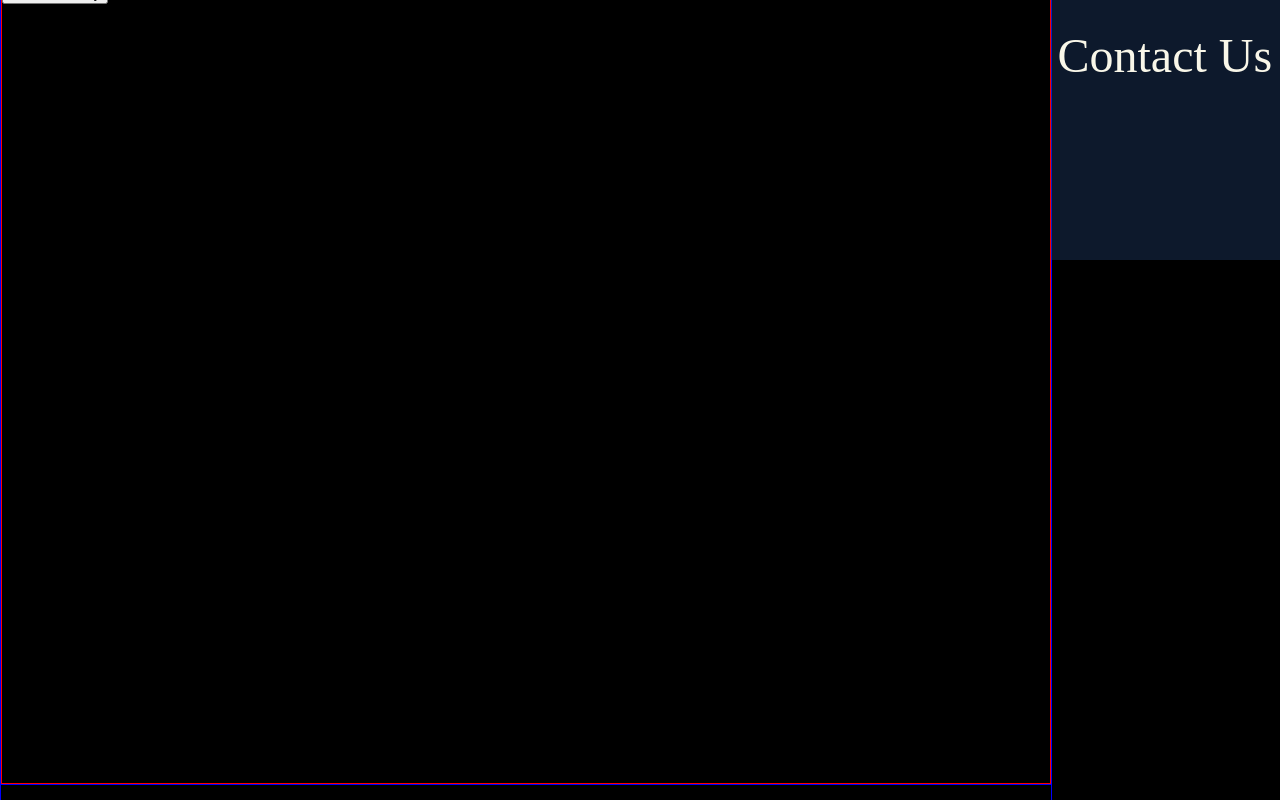
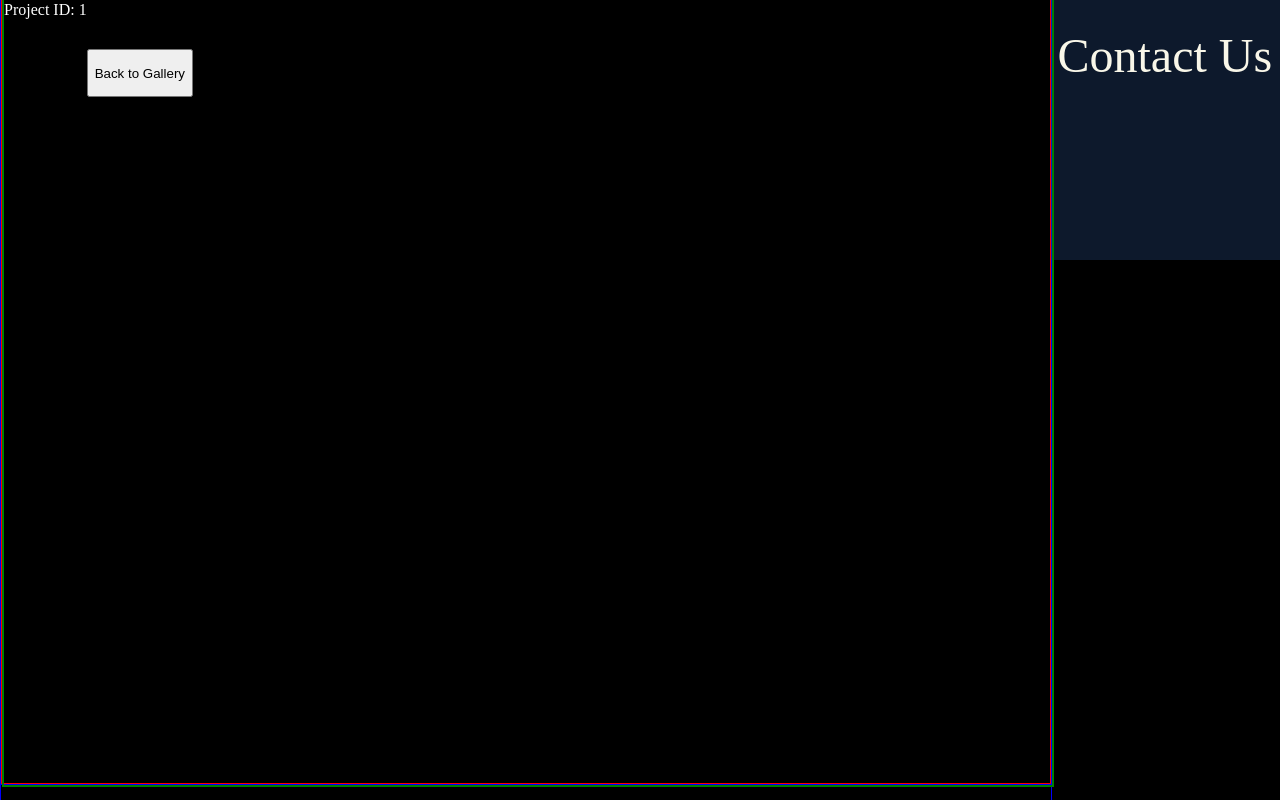
Before and after one commit to ajn2004/daleegoweb, a Next.js app: page / in a window 1280 px wide. Both pictures are taken after a click on the element 219 px from the left and 2068 px from the top of the page. Shown: the part 1668-2468 px from the top of the page. Built offline with nearby package versions, Linux system fonts and the light colour scheme.

Commit message:
Represents equivalent front end and organized code structure

```diff
--- a/components/projects/Focus.tsx
+++ b/components/projects/Focus.tsx
@@ -1,16 +1,18 @@
 import React from 'react';
+import styles from '@/styles/Home.module.css';
 
 interface FocusProps {
   returnToGallery: () => void,
+  projectID: number | null,
 }
 
-const Focus: React.FC<FocusProps> = ({ returnToGallery }) => {
+const Focus: React.FC<FocusProps> = ({ returnToGallery, projectID }) => {
   // ...rendering logic for the focused project view
 
 
   return (
-    <div className="focus">
-      {/* Render your specific project component here */}
+    <div className={styles.focus}>
+      <p>Project ID: {projectID}</p>
       <button onClick={returnToGallery}>Back to Gallery</button>
     </div>
   );
--- a/components/projects/Gallery.tsx
+++ b/components/projects/Gallery.tsx
@@ -1,20 +1,19 @@
-import React, { useState, useRef } from 'react';
-import { Project } from '../project';
+import React from 'react';
+import { projects } from './components';
 import useScroll from './useScroll';
-import styles from '@/styles/Home.module.css';
+
 interface GalleryProps {
-  projects: Project[];
-  focusProject: (project: Project) => void;
+  focusProject: (project: number) => void;
 }
 
-const Gallery: React.FC<GalleryProps> = ({ projects, focusProject }) => {
+const Gallery: React.FC<GalleryProps> = ({ focusProject }) => {
   const {
     galleryRef,
     handleMouseEnter,
     handleMouseLeave,
     handleUserDisengage,
     hoveredProject
-  } = useScroll(projects);
+  } = useScroll(); // attach our horizontal scrolling features and get the functions that make the gallery responsive to user
 
   return (
       <div
@@ -32,7 +31,7 @@ const Gallery: React.FC<GalleryProps> = ({ projects, focusProject }) => {
           }}
         onMouseEnter={() => handleMouseEnter(index)}
           onMouseLeave={handleMouseLeave}
-          onClick={() => focusProject(project)}
+          onClick={() => focusProject(project.id)}
         >
           <img	src={project.imageUrl}	alt={project.name} />
           <h3>{project.name}</h3>
--- /dev/null
+++ b/components/projects/components/Daleego.tsx
@@ -0,0 +1,9 @@
+import React from 'react';
+
+const Daleego = () => {
+  return (
+    <></>
+  );
+};
+
+export default Daleego;
--- /dev/null
+++ b/components/projects/components/Localization.tsx
@@ -0,0 +1,9 @@
+import React from 'react';
+
+const Localization = () => {
+  return (
+    <></>
+  );
+};
+
+export default Localization;
--- /dev/null
+++ b/components/projects/components/SurfaceRender.tsx
@@ -0,0 +1,10 @@
+import React from 'react';
+
+const SurfaceRender = () => {
+  return (
+    <>
+    </>
+    );
+};
+
+export default SurfaceRender;
--- /dev/null
+++ b/components/projects/components/VRMolecules.tsx
@@ -0,0 +1,10 @@
+import React from 'react';
+
+const VRMolecules = () => {
+  return (
+    <>
+    </>
+    );
+};
+
+export default VRMolecules;
--- /dev/null
+++ b/components/projects/components/index.tsx
@@ -0,0 +1,42 @@
+import Daleego from './Daleego';
+import Localization from './Localization';
+import SurfaceRender from './SurfaceRender';
+import VRMolecules from './VRMolecules';
+import { Project } from './project';
+// Organize the various components to be exported easily to the focus project
+const projects: Project[] = [
+    {
+      id: 1,
+      name: "Daleego.com",
+      imageUrl: "/roosevelt_island.jpg",
+      shortBlurb: "This website was coded by Andrew in TSX w/ react and next",
+    },
+    {
+      id: 2,
+      name: "Molecular Cartography",
+      imageUrl: "/guild_icon.png",
+      shortBlurb: "Putting the pieces together.",
+    },
+    {
+      id: 3,
+      name: "Dalton Balts",
+      imageUrl: "/dalton.gif",
+      shortBlurb: "The beerer of boo!",
+    },
+    {
+      id: 4,
+      name: "Deegs Maleegs",
+      imageUrl: "/diego.gif",
+      shortBlurb: "A murderous little snit",
+    },
+    {
+      id: 5,
+      name: "Localization Microscopy",
+      imageUrl: "/DSC02350.JPG",
+      shortBlurb: "Built a scope to peep some space.",
+    },
+
+    // ... more projects
+];
+
+export {Daleego, VRMolecules, Localization, SurfaceRender, projects, Project};
--- a/components/projects/index.tsx
+++ b/components/projects/index.tsx
@@ -1,31 +1,27 @@
 import React, { useState } from 'react';
-import { Project } from '../project';
 import Gallery from './Gallery';
 import Focus from './Focus';
 import styles from '@/styles/Home.module.css';
-import { isUint16Array } from 'util/types';
-interface ProjectsProps {
-  projects: Project[];
-}
 
 enum Mode {
   Gallery,
   Focus,
 }
 
-const Projects: React.FC<ProjectsProps> = ({ projects }) => {
-  // ...logic for switching between Gallery and Focus views
+const Projects = () => {
+
+ // ...logic for switching between Gallery and Focus views
   // keep track of which project is 'in focus'
   const [mode, setMode] = useState<Mode>(Mode.Gallery);
-  const [focusedProject, setFocusedProject] = useState<Project | null>(null);
+  const [projectID, setProjectID] = useState<number | null>(null);
   const [fade, setFade] = useState<boolean>(false);
 
-
-  const focusProject = (project: Project) => {
-    setFade(true)
-    setTimeout(() =>{
-      setMode(Mode.Focus);
-      setFocusedProject(project);
+  // This causes us to swap from gallery to focus
+  const focusProject = (index: number) => {
+    setFade(true) // fade to soften the transition
+    setTimeout(() =>{ // timeout prevents snap changes seen by user
+      setMode(Mode.Focus); // swap to focused mode
+      setProjectID(index); //
       setFade(false)
     }, 250)
   };
@@ -35,6 +31,7 @@ const Projects: React.FC<ProjectsProps> = ({ projects }) => {
     setFade(true)
     setTimeout(() =>{
       setMode(Mode.Gallery);
+      setProjectID(null);
       setFade(false)
     }, 250)  };
 
@@ -47,9 +44,14 @@ const Projects: React.FC<ProjectsProps> = ({ projects }) => {
     }}
       >
       {mode == Mode.Gallery? (
-    <Gallery projects={projects} focusProject={focusProject}/>
+	<Gallery
+	focusProject={focusProject}
+	  />
       ):(
-    <Focus returnToGallery={returnToGallery}/>
+	<Focus
+	returnToGallery={returnToGallery}
+	projectID={projectID}
+	  />
       )}
     </div>
 
--- a/components/projects/useScroll.ts
+++ b/components/projects/useScroll.ts
@@ -1,15 +1,11 @@
 import { useState, useRef, useEffect } from 'react';
-import { Project } from '../project';
 import React from 'react';
 
 const slowScroll = 25;
 const fastScroll = 60;
 
-interface UseScrollProps {
-  projects: Project[];
-}
 
-const useScroll = ({ projects }: UseScrollProps) => {
+const useScroll = () => {
   const [hoveredProject, setHoveredProject] = useState<number | null>(null);
   const [haltScroll, setHaltScroll] = useState<boolean>(false);
   const [scrollSpeed, setScrollSpeed] = useState<number>(slowScroll);
--- a/pages/index.tsx
+++ b/pages/index.tsx
@@ -5,45 +5,10 @@ import NavBar from '@/components/NavBar';
 import About from '@/components/about';
 import Projects from '@/components/projects/';
 import Contact from '@/components/contact';
-import {Project} from '@/components/project';
+// import {Project} from '@/components/projects/';
 
 export default function Home() {
   const background = './roosevelt_island.jpg';
-
-  const projects: Project[] = [
-    {
-      id: 1,
-      name: "Daleego.com",
-      imageUrl: "/roosevelt_island.jpg",
-      shortBlurb: "This website was coded by Andrew in TSX w/ react and next",
-    },
-    {
-      id: 2,
-      name: "Molecular Cartography",
-      imageUrl: "/guild_icon.png",
-      shortBlurb: "Putting the pieces together.",
-    },
-    {
-      id: 3,
-      name: "Dalton Balts",
-      imageUrl: "/dalton.gif",
-      shortBlurb: "The beerer of boo!",
-    },
-    {
-      id: 4,
-      name: "Deegs Maleegs",
-      imageUrl: "/diego.gif",
-      shortBlurb: "A murderous little snit",
-    },
-    {
-      id: 5,
-      name: "Localization Microscopy",
-      imageUrl: "/DSC02350.JPG",
-      shortBlurb: "Built a scope to peep some space.",
-    },
-
-    // ... more projects
-  ];
 
   return (
     <>
@@ -51,21 +16,21 @@ export default function Home() {
         <title>Daleego Innovations</title>
         <meta name="description" content="personal website of Andrew and Desiree Nelson" />
         <meta name="viewport" content="width=device-width, initial-scale=1" />
-      <link rel="icon" href="/guild_icon.png" />
+        <link rel="icon" href="/guild_icon.png" />
       </Head>
       <main id='main' className = {styles.main}>
-      <NavBar />
+        <NavBar />
         <div className={styles.backsplash}
-      style={{ backgroundImage: `url(${background})`,
-	       height:'100vh',
-	       width:'100vw',
-	       backgroundSize:'cover'}}>
-
-      </div>
+          style={{
+            backgroundImage: `url(${background})`,
+	    height:'100vh',
+	    width:'100vw',
+	    backgroundSize:'cover'}}
+        ></div>
       <div style={{height:'100vh',width:'100vw', background:'white', zIndex:'0'}}></div>
       <About />
       <div id='projects' className ={styles.projects}>
-        <Projects projects = {projects}/>
+      <Projects />
       </div>
       <Contact />
       </main>
--- a/styles/Home.module.css
+++ b/styles/Home.module.css
@@ -8,6 +8,7 @@
     background:black;
     color: white;
 }
+/* animation pane */
 .backsplash {
   display: flex;
   position: absolute;
@@ -17,6 +18,7 @@
   z-index: 1;
 }
 
+/* Navbar CSS  */
 .navbar {
   display: flex;
   flex-direction: column;
@@ -57,6 +59,7 @@
   color: limegreen;
 }
 
+/* About Us CSS */
 .about {
   display: flex;
   width: 82vw;
@@ -106,6 +109,8 @@
 .biotext p {
     margin: 0.6rem 0;
 }
+
+/* Projects CSS */
 .gallery_glass {
     border: 1px solid red;
     height: 100%;
@@ -121,7 +126,20 @@
     align-items: center;
 }
 
+.focus {
+    display: flex;
+    height: 100%;
+    width: 100%;
+    border: 2px solid green;
+    font-color: white;
+}
 
+.focus button {
+    margin-top: 4rem;
+    height: 3rem;
+    width: 6reml;
+}
+/* Contact CSS */
 .contact {
     display:flex;
     flex-direction: column;
```
Also changed, not shown: components/projects/components/project.tsx (renamed from components/project.tsx).
